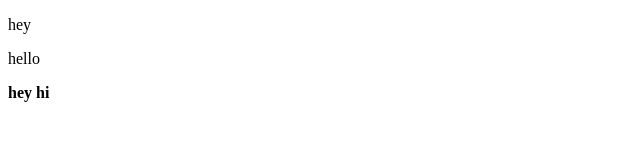
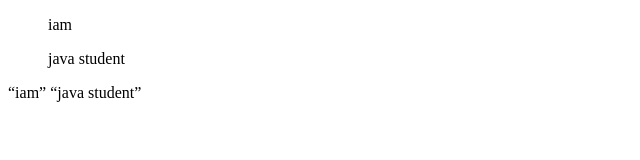
Before and after one commit to CHINTHAPALLY-SHYAM/jfs21, a plain HTML site: page blocklineandinline.html in a window 1280 px wide. Shown: the whole page, without its empty margins (0-640 px from the left). Drawn offline with Linux system fonts and the light colour scheme.

Commit message:
elementstype

```diff
--- a/blocklineandinline.html
+++ b/blocklineandinline.html
@@ -6,12 +6,12 @@
     <title>Document</title>
 </head>
 <body>
-   <!--blocklevel-->
-   <p>hey</p>
-   <p>hello</p>
-   <!--inline-->
-   <b>hey</b>
-   <b>hi</b>
+  <!--blocklevel-->
+  <ul>iam</ul>
+  <ul>java student</ul>
+  <!--inline-->
+  <q>iam</q>
+  <q>java student</q>
 
 </body>
 </html>
```
